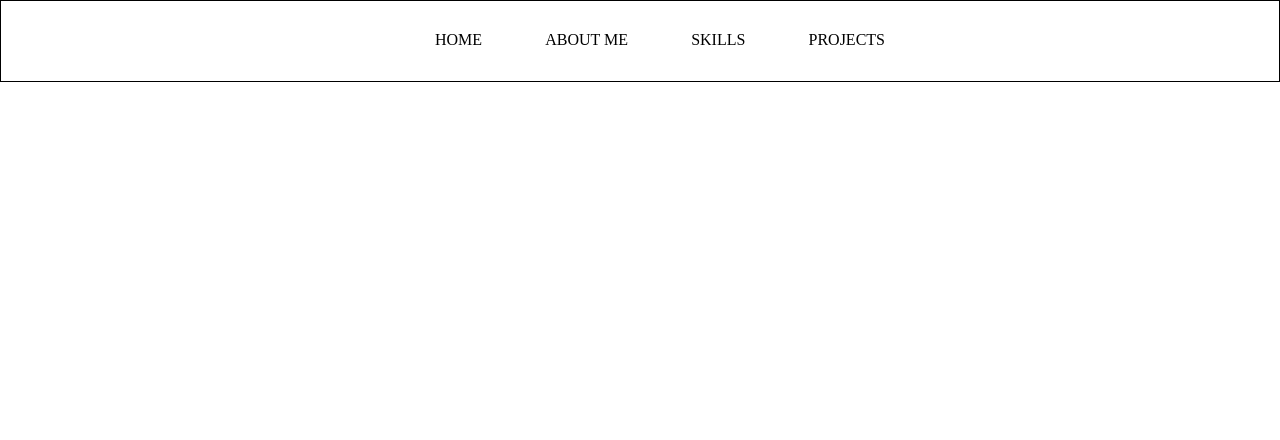
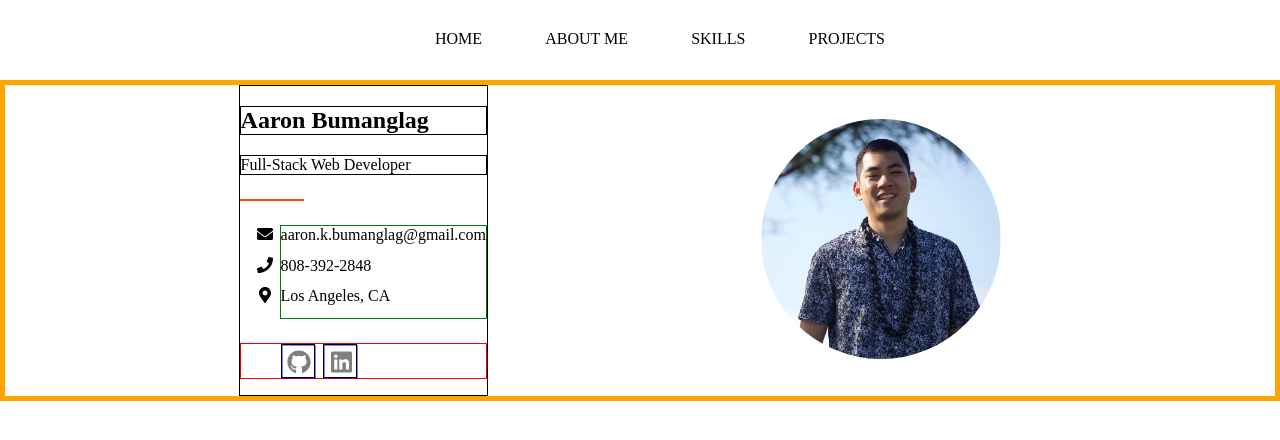
Before and after one commit to akbuma/personal-portfolio, a website: page index.html in a window 1280 px wide. Drawn offline with Linux system fonts and the light colour scheme.

Commit message:
add skeleton for home section

```diff
--- a/index.html
+++ b/index.html
@@ -4,6 +4,10 @@
     <meta charset="UTF-8" />
     <meta name="viewport" content="width=device-width, initial-scale=1.0" />
     <link rel="stylesheet" href="./styles/style.css" />
+    <script
+      defer
+      src="https://use.fontawesome.com/releases/v5.0.0/js/all.js"
+    ></script>
     <title>Aaron Bumanglag</title>
   </head>
 
@@ -34,7 +38,51 @@
       </nav>
     </header>
 
-    <section class="home"></section>
+    <section class="home">
+      <div class="home__details">
+        <h1 class="home__name">Aaron Bumanglag</h1>
+        <p class="home__job">Full-Stack Web Developer</p>
+        <hr class="home__hr" />
+        <ul class="home__contact-info fa-ul">
+          <li class="home__contact-bullet">
+            <span class="fa-li"><i class="fas fa-envelope"></i></span
+            >aaron.k.bumanglag@gmail.com
+          </li>
+          <li class="home__contact-bullet">
+            <span class="fa-li"><i class="fas fa-phone"></i></span>808-392-2848
+          </li>
+          <li class="home__contact-bullet">
+            <span class="fa-li"><i class="fas fa-map-marker-alt"></i></span>Los
+            Angeles, CA
+          </li>
+        </ul>
+        <ul class="home__social">
+          <li>
+            <a><i class="fab fa-github"></i> </a>
+          </li>
+          <li>
+            <a>
+              <i class="fab fa-linkedin"></i>
+            </a>
+          </li>
+        </ul>
+      </div>
+      <figure class="home__portrait">
+        <div class="home__portrait-shadow"></div>
+        <img
+          class="home__portrait-image"
+          src="images/aaron.png"
+          srcset="
+            images/aaron.png    1x,
+            images/aaron@2x.png 2x,
+            images/aaron@3x.png 3x
+          "
+          alt="Portrait of Aaron Bumanglag"
+          width="240"
+          height="240"
+        />
+      </figure>
+    </section>
 
     <!-- Scripts -->
     <script src="app.js"></script>
--- a/styles/style.scss
+++ b/styles/style.scss
@@ -6,7 +6,6 @@ body {
 
 header {
   height: 10vh;
-  border: 1px solid black;
 }
 
 .navbar {
@@ -47,6 +46,86 @@ header {
   &__link:hover::after {
     width: 100%;
     transition: all ease-in-out 400ms;
+  }
+}
+
+.home {
+  display: flex;
+  justify-content: space-evenly;
+  align-items: center;
+  border: 5px solid orange;
+
+  &__details {
+    position: relative;
+    border: 1px solid;
+  }
+
+  &__name {
+    border: 1px solid;
+  }
+  &__job {
+    border: 1px solid;
+  }
+
+  &__hr {
+    left: 5%;
+    background-color: #ff470f;
+    border: none;
+    // content: '';
+    height: 2px;
+    margin-bottom: 1.5rem;
+    margin-top: 1.5rem;
+    margin-left: 0px;
+    // transform-origin: center left;
+    width: 4rem;
+  }
+
+  &__portrait-image {
+    border-radius: 50%;
+  }
+
+  &__contact-info {
+    border: 1px solid green;
+  }
+
+  &__contact-bullet {
+    margin-bottom: 0.8rem;
+  }
+
+  &__social {
+    border: 1px solid red;
+    justify-content: flex-start;
+    display: flex;
+    margin-top: 1.5rem;
+    list-style: none;
+
+    li {
+      border: 1px solid;
+      height: 2rem;
+      width: 2rem;
+      margin-right: 0.5rem;
+      text-align: center;
+    }
+
+    a {
+      border: 1px solid blue;
+      display: flex;
+      align-items: center;
+      font-size: 1.5rem;
+      height: 2rem;
+      justify-content: center;
+      opacity: 0.5;
+      width: 2rem;
+
+      transition-property: opacity, transform;
+      will-change: opacity, transform;
+
+      &:hover {
+        opacity: 1;
+        transform: scale(1.25);
+        cursor: pointer;
+      }
+    }
   }
 }
 
```
Also changed, not shown: images/aaron.png (added), images/aaron@2x.png (added), styles/style.css, 2 other files.
